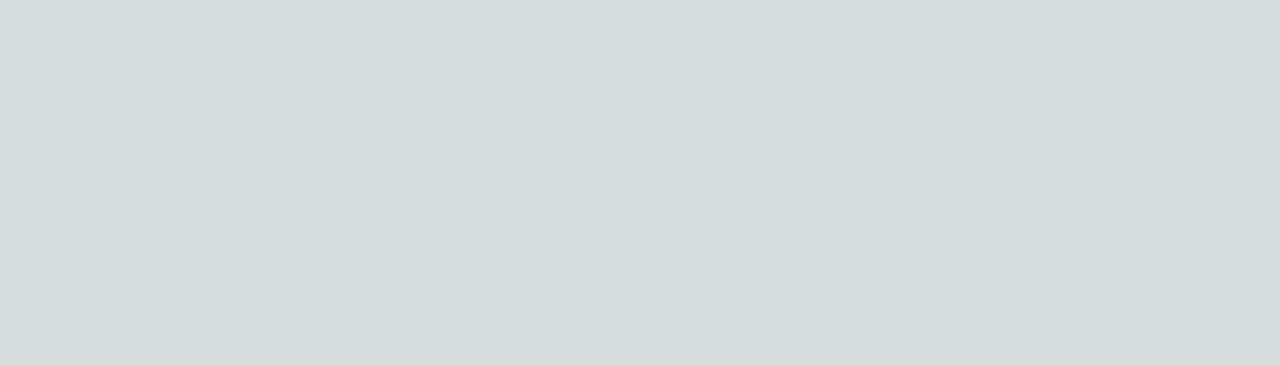
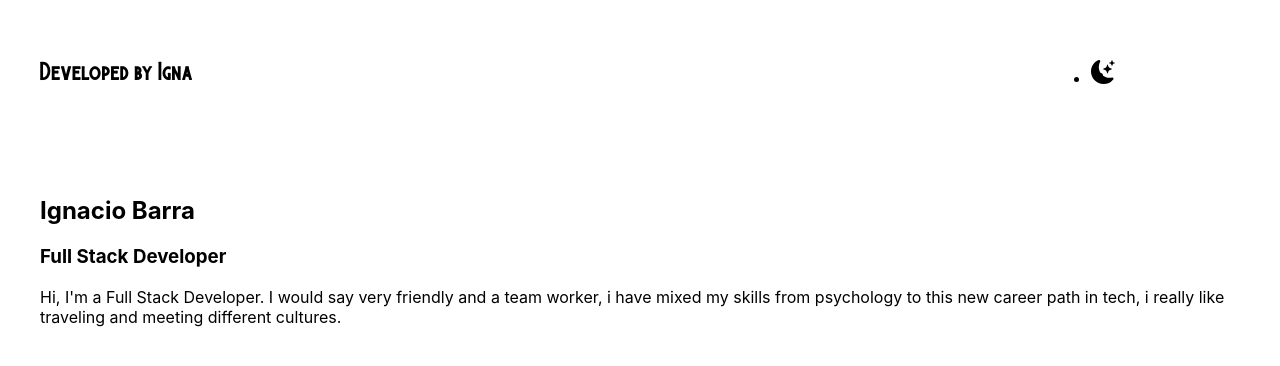
Before and after one commit to iXGEN/Portfolio, a Next.js app: page / in a window 1280 px wide. Shown: the top 366 px of the page. Built offline with nearby package versions, Linux system fonts and the light colour scheme.

Commit message:
Primera sección

```diff
--- a/package.json
+++ b/package.json
@@ -12,10 +12,14 @@
     "eslint": "8.36.0",
     "eslint-config-next": "13.2.4",
     "next": "13.2.4",
+    "next-google-fonts": "^2.2.0",
     "react": "18.2.0",
-    "react-dom": "18.2.0"
+    "react-dom": "18.2.0",
+    "react-icons": "^4.8.0"
   },
   "devDependencies": {
+    "autoprefixer": "^10.4.14",
+    "postcss": "^8.4.21",
     "tailwindcss": "^3.2.7"
   }
 }
--- a/pages/index.js
+++ b/pages/index.js
@@ -1,5 +1,11 @@
 import Head from "next/head";
 import { Inter } from "next/font/google";
+import { BsFillMoonStarsFill } from "react-icons/bs";
+import {
+  AiFillTwitterCircle,
+  AiFillLinkedIn,
+  AiFillYoutube,
+} from "react-icons/bs";
 
 const inter = Inter({ subsets: ["latin"] });
 
@@ -11,7 +17,37 @@
         <meta name="description" content="Generated by cre"></meta>
         <link rel="icon" href="/favicon.ico"></link>
       </Head>
-      <main></main>
+      <main className="bg-white px-10">
+        <section className="min-h-screen">
+          <nav className="py-10 mb-12 flex justify-between">
+            <h1 className="text-xl font-burtons">Developed by Igna</h1>
+            <ul className="flex items-center">
+              <li>
+                <BsFillMoonStarsFill className="cursor-pointer text-2xl" />
+              </li>
+              <li>
+                <a
+                  className=" bg-gradient-to-r from-cyan-500 to-teal-500 text-white px-4 py-2 rounded-md ml-8"
+                  href="#"
+                >
+                  Resume
+                </a>
+              </li>
+            </ul>
+          </nav>
+          <div>
+            <h2>Ignacio Barra</h2>
+            <h3>Full Stack Developer</h3>
+            <p>
+              Hi, I'm a Full Stack Developer. I would say very friendly and a
+              team worker, i have mixed my skills from psychology to this new
+              career path in tech, i really like traveling and meeting different
+              cultures.
+            </p>
+          </div>
+          <div></div>
+        </section>
+      </main>
     </div>
   );
 }
--- /dev/null
+++ b/postcss.config.js
@@ -0,0 +1,6 @@
+module.exports = {
+  plugins: {
+    tailwindcss: {},
+    autoprefixer: {},
+  },
+}
--- a/styles/globals.css
+++ b/styles/globals.css
@@ -2,104 +2,24 @@
 @tailwind components;
 @tailwind utilities;
 
-:root {
-  --max-width: 1100px;
-  --border-radius: 12px;
-  --font-mono: ui-monospace, Menlo, Monaco, "Cascadia Mono", "Segoe UI Mono",
-    "Roboto Mono", "Oxygen Mono", "Ubuntu Monospace", "Source Code Pro",
-    "Fira Mono", "Droid Sans Mono", "Courier New", monospace;
-
-  --foreground-rgb: 0, 0, 0;
-  --background-start-rgb: 214, 219, 220;
-  --background-end-rgb: 255, 255, 255;
-
-  --primary-glow: conic-gradient(
-    from 180deg at 50% 50%,
-    #16abff33 0deg,
-    #0885ff33 55deg,
-    #54d6ff33 120deg,
-    #0071ff33 160deg,
-    transparent 360deg
-  );
-  --secondary-glow: radial-gradient(
-    rgba(255, 255, 255, 1),
-    rgba(255, 255, 255, 0)
-  );
-
-  --tile-start-rgb: 239, 245, 249;
-  --tile-end-rgb: 228, 232, 233;
-  --tile-border: conic-gradient(
-    #00000080,
-    #00000040,
-    #00000030,
-    #00000020,
-    #00000010,
-    #00000010,
-    #00000080
-  );
-
-  --callout-rgb: 238, 240, 241;
-  --callout-border-rgb: 172, 175, 176;
-  --card-rgb: 180, 185, 188;
-  --card-border-rgb: 131, 134, 135;
-}
-
-@media (prefers-color-scheme: dark) {
-  :root {
-    --foreground-rgb: 255, 255, 255;
-    --background-start-rgb: 0, 0, 0;
-    --background-end-rgb: 0, 0, 0;
-
-    --primary-glow: radial-gradient(rgba(1, 65, 255, 0.4), rgba(1, 65, 255, 0));
-    --secondary-glow: linear-gradient(
-      to bottom right,
-      rgba(1, 65, 255, 0),
-      rgba(1, 65, 255, 0),
-      rgba(1, 65, 255, 0.3)
-    );
-
-    --tile-start-rgb: 2, 13, 46;
-    --tile-end-rgb: 2, 5, 19;
-    --tile-border: conic-gradient(
-      #ffffff80,
-      #ffffff40,
-      #ffffff30,
-      #ffffff20,
-      #ffffff10,
-      #ffffff10,
-      #ffffff80
-    );
-
-    --callout-rgb: 20, 20, 20;
-    --callout-border-rgb: 108, 108, 108;
-    --card-rgb: 100, 100, 100;
-    --card-border-rgb: 200, 200, 200;
-  }
-}
-
-* {
-  box-sizing: border-box;
+html,
+body {
   padding: 0;
   margin: 0;
-}
-
-html,
-body {
-  max-width: 100vw;
-  overflow-x: hidden;
-}
-
-body {
-  color: rgb(var(--foreground-rgb));
-  background: linear-gradient(
-      to bottom,
-      transparent,
-      rgb(var(--background-end-rgb))
-    )
-    rgb(var(--background-start-rgb));
+  font-family: -apple-system, BlinkMacSystemFo Ubuntu, Cantarell, Fira Sans,
+    Droid Sans;
 }
 
 a {
   color: inherit;
   text-decoration: none;
 }
+
+* {
+  box-sizing: border-box;
+}
+
+@font-face {
+  font-family: "burtons";
+  src: url("../public/Burtons.otf");
+}
--- a/tailwind.config.js
+++ b/tailwind.config.js
@@ -1,8 +1,19 @@
 /** @type {import('tailwindcss').Config} */
 module.exports = {
-  content: [],
+  content: [
+    "./app/**/*.{js,ts,jsx,tsx}",
+    "./pages/**/*.{js,ts,jsx,tsx}",
+    "./components/**/*.{js,ts,jsx,tsx}",
+
+    // Or if using `src` directory:
+    "./src/**/*.{js,ts,jsx,tsx}",
+  ],
   theme: {
-    extend: {},
+    extend: {
+      fontFamily: {
+        burtons: "burtons",
+      },
+    },
   },
   plugins: [],
-}
+};
```
Also changed, not shown: 1 other file (tests, documents, lock files or other folders).
